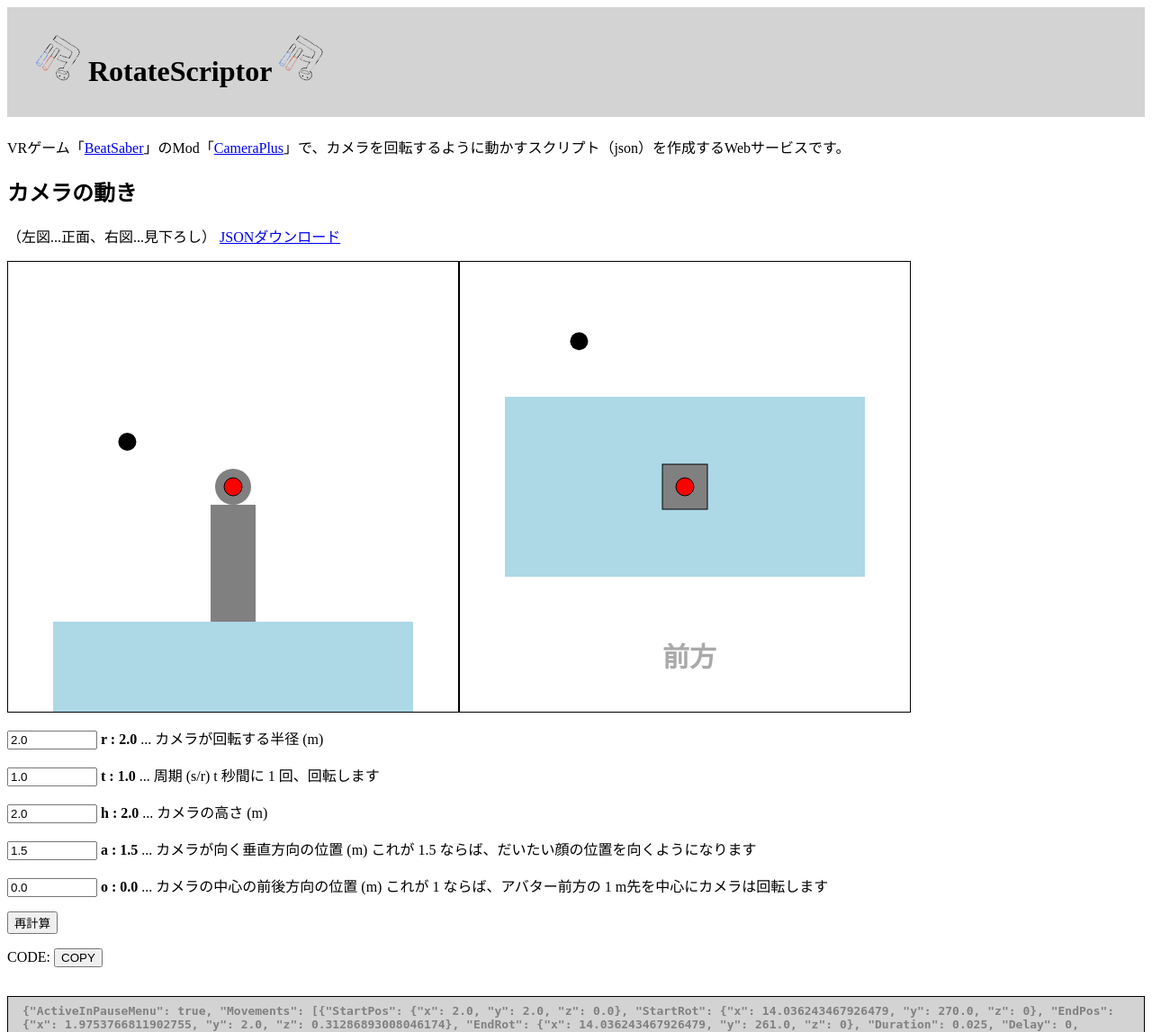
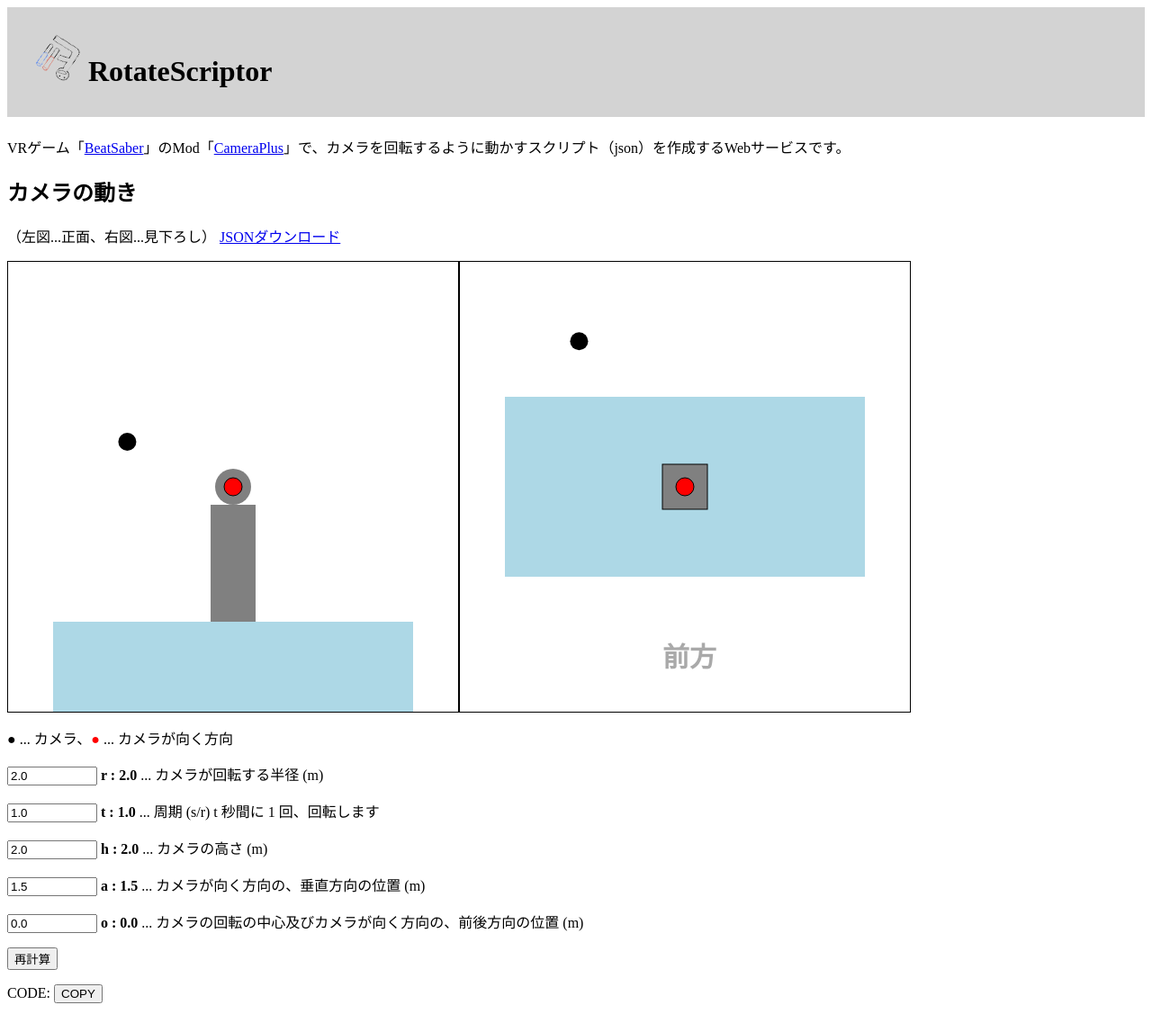
Before and after one commit to hibit-at/rotatescript, a Django app: page / in a window 1280 px wide. Shown: the top 1147 px of the page at 90% size. Run offline with Django 3.2, Linux system fonts and the light colour scheme.

Commit message:
small fix

```diff
--- a/app/templates/app/index.html
+++ b/app/templates/app/index.html
@@ -3,7 +3,7 @@
 <body onload="disp()">
 <link rel="stylesheet" href={% static 'sample.css' %}>
 <header>
-<h1 style="background-color:lightgray;padding:1em;"><img src="{% static 'bi.png' %}" style="animation: rotate {{par.t}}s linear infinite;" width=50 height=50> RotateScriptor <img src="{% static 'bi.png' %}" style="animation: rotate {{par.t}}s linear infinite;" width=50 height=50></h1>
+<h1 style="background-color:lightgray;padding:1em;"><img src="{% static 'bi.png' %}" style="animation: rotate {{par.t}}s linear infinite;" width=50 height=50> RotateScriptor</h1>
 <p>VRゲーム「<a href="https://beatsaber.com/">BeatSaber</a>」のMod「<a href="https://github.com/Snow1226/CameraPlus">CameraPlus</a>」で、カメラを回転するように動かすスクリプト（json）を作成するWebサービスです。</p>
 </header>
 <body onLoad="disp()">
@@ -115,13 +115,14 @@ function loop(timestamp) {
 // となるので永遠にアニメーションが続く。
 window.requestAnimationFrame((ts) => loop(ts));
 </script>
+<p>● ... カメラ、<span style="color:red;">●</span> ... カメラが向く方向</p>
 <form method="post" action="/">
 {% csrf_token %}
 <p><input type="number" placeholder="手入力" name="r" value = {{par.r}} step=0.01 style="width:100;"><span style="font-weight:bold;"> r : {{par.r}}</span> ... カメラが回転する半径 (m)</p>
 <p><input type="number" placeholder="手入力" name="t" value = {{par.t}} step=0.01 style="width:100;"><span style="font-weight:bold;"> t : {{par.t}}</span> ... 周期 (s/r)  t 秒間に 1 回、回転します</p>
-<p><input type="number" placeholder="手入力" name="h" value = {{par.h}} step=0.01 style="width:100;"><span style="font-weight:bold;"> h : {{par.h}}</span> ... カメラの高さ (m)
-<p><input type="number" placeholder="手入力" name="a" value = {{par.a}} step=0.01 style="width:100;"><span style="font-weight:bold;"> a : {{par.a}}</span> ... カメラが向く垂直方向の位置 (m) これが 1.5 ならば、だいたい顔の位置を向くようになります
-<p><input type="number" placeholder="手入力" name="o" value = {{par.o}} step=0.01 style="width:100;"><span style="font-weight:bold;"> o : {{par.o}}</span> ... カメラの中心の前後方向の位置 (m) これが 1 ならば、アバター前方の 1 m先を中心にカメラは回転します</p>
+<p><input type="number" placeholder="手入力" name="h" value = {{par.h}} step=0.01 style="width:100;"><span style="font-weight:bold;"> h : {{par.h}}</span> ... カメラの高さ (m)</p>
+<p><input type="number" placeholder="手入力" name="a" value = {{par.a}} step=0.01 style="width:100;"><span style="font-weight:bold;"> a : {{par.a}}</span> ... カメラが向く方向の、垂直方向の位置 (m)</p>
+<p><input type="number" placeholder="手入力" name="o" value = {{par.o}} step=0.01 style="width:100;"><span style="font-weight:bold;"> o : {{par.o}}</span> ... カメラの回転の中心及びカメラが向く方向の、前後方向の位置 (m)</p>
 <input type="submit" value="再計算"></p>
 </form>
 <p>
```
